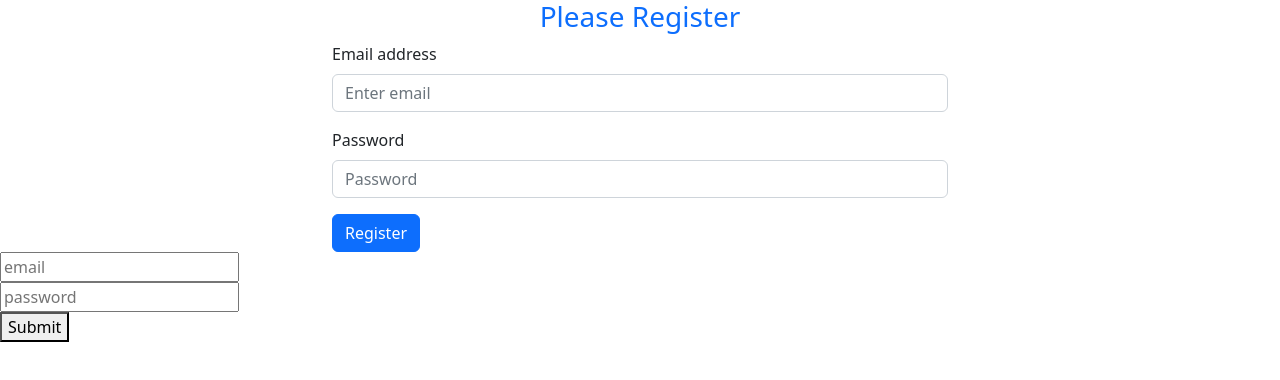
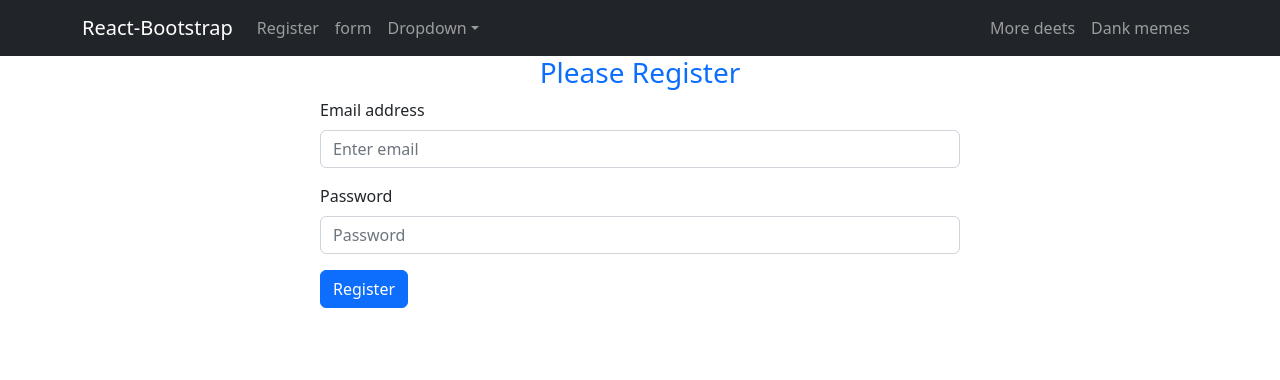
Before and after one commit to RaisulislamRimon/milestone10-module57-email-password-auth, a React (Create React App) app: page /register in a window 1280 px wide. Shown: the top 380 px of the page. Built offline with nearby package versions, Linux system fonts and the light colour scheme.

Commit message:
added navbar

```diff
--- a/package.json
+++ b/package.json
@@ -11,6 +11,7 @@
     "react": "^18.2.0",
     "react-bootstrap": "^2.5.0",
     "react-dom": "^18.2.0",
+    "react-router-dom": "^6.4.2",
     "react-scripts": "5.0.1",
     "web-vitals": "^2.1.4"
   },
--- a/src/App.js
+++ b/src/App.js
@@ -3,15 +3,38 @@ import { getAuth } from "firebase/auth";
 import firebaseConfig from "./firebaseConfig/firebaseConfig";
 import Form from "./components/Form/Form";
 import RegisterReactBootstrap from "./components/RegisterReactBootstrap/RegisterReactBootstrap";
+import { createBrowserRouter, RouterProvider } from "react-router-dom";
+import NotFound from "./components/NotFound/NotFound";
+import Main from "./layouts/Main";
 
 function App() {
   const app = initializeApp(firebaseConfig);
   const auth = getAuth(app);
+  const router = createBrowserRouter([
+    {
+      path: "/",
+      element: <Main />,
+      errorElement: <NotFound />,
+      children: [
+        {
+          path: "/",
+          element: <RegisterReactBootstrap />,
+        },
+        {
+          path: "/register",
+          element: <RegisterReactBootstrap />,
+        },
+        {
+          path: "/form",
+          element: <Form />,
+        },
+      ],
+    },
+  ]);
 
   return (
-    <div className="">
-      <RegisterReactBootstrap />
-      <Form />
+    <div>
+      <RouterProvider router={router} />
     </div>
   );
 }
--- a/src/components/Form/Form.js
+++ b/src/components/Form/Form.js
@@ -16,7 +16,7 @@ const Form = () => {
   };
 
   return (
-    <div>
+    <div className="w-50 mx-auto">
       <form onSubmit={handleRegister}>
         <input
           onBlur={handleEmailBlur}
--- /dev/null
+++ b/src/components/Header/Header.js
@@ -0,0 +1,42 @@
+import React from "react";
+import Container from "react-bootstrap/Container";
+import Nav from "react-bootstrap/Nav";
+import Navbar from "react-bootstrap/Navbar";
+import NavDropdown from "react-bootstrap/NavDropdown";
+import { Link } from "react-router-dom";
+
+const Header = () => {
+  return (
+    <Navbar collapseOnSelect expand="lg" bg="dark" variant="dark">
+      <Container>
+        <Navbar.Brand href="/">React-Bootstrap</Navbar.Brand>
+        <Navbar.Toggle aria-controls="responsive-navbar-nav" />
+        <Navbar.Collapse id="responsive-navbar-nav">
+          <Nav className="me-auto">
+            <Nav.Link href="/register">Register</Nav.Link>
+            <Nav.Link href="/form">form</Nav.Link>
+            <NavDropdown title="Dropdown" id="collasible-nav-dropdown">
+              <NavDropdown.Item href="#action/3.1">Action</NavDropdown.Item>
+              <NavDropdown.Item href="#action/3.2">
+                Another action
+              </NavDropdown.Item>
+              <NavDropdown.Item href="#action/3.3">Something</NavDropdown.Item>
+              <NavDropdown.Divider />
+              <NavDropdown.Item href="#action/3.4">
+                Separated link
+              </NavDropdown.Item>
+            </NavDropdown>
+          </Nav>
+          <Nav>
+            <Nav.Link href="#deets">More deets</Nav.Link>
+            <Nav.Link eventKey={2} href="#memes">
+              Dank memes
+            </Nav.Link>
+          </Nav>
+        </Navbar.Collapse>
+      </Container>
+    </Navbar>
+  );
+};
+
+export default Header;
--- /dev/null
+++ b/src/components/NotFound/NotFound.js
@@ -0,0 +1,18 @@
+import React from "react";
+import { useRouteError } from "react-router-dom";
+
+const NotFound = () => {
+  const error = useRouteError();
+  console.error(error);
+  return (
+    <div id="error-page">
+      <h1>Oops!</h1>
+      <p>Sorry, an unexpected error has occurred.</p>
+      <p>
+        <i>{error.statusText || error.message}</i>
+      </p>
+    </div>
+  );
+};
+
+export default NotFound;
--- a/src/components/RegisterReactBootstrap/RegisterReactBootstrap.js
+++ b/src/components/RegisterReactBootstrap/RegisterReactBootstrap.js
@@ -10,7 +10,7 @@ const RegisterReactBootstrap = () => {
     console.log(name, password);
   };
   return (
-    <div className="container w-50">
+    <div className="w-50 mx-auto">
       <h3 className="text-primary text-center">Please Register</h3>
       <Form onSubmit={handleSubmit}>
         <Form.Group className="mb-3" controlId="formBasicEmail">
--- /dev/null
+++ b/src/layouts/Main.js
@@ -0,0 +1,14 @@
+import React from "react";
+import { Outlet } from "react-router-dom";
+import Header from "../components/Header/Header";
+
+const Main = () => {
+  return (
+    <div>
+      <Header />
+      <Outlet />
+    </div>
+  );
+};
+
+export default Main;
```
Also changed, not shown: 1 other file (tests, documents, lock files or other folders).
